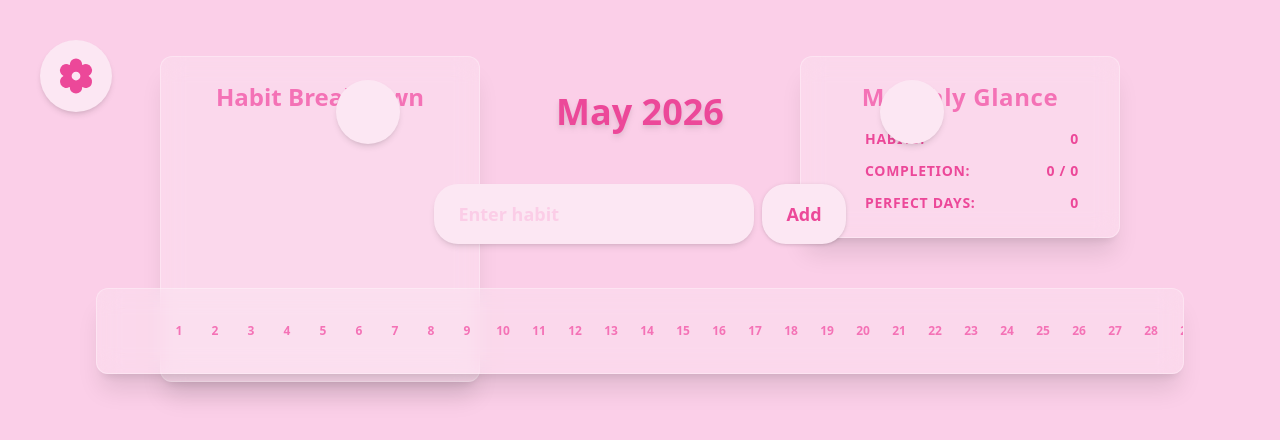
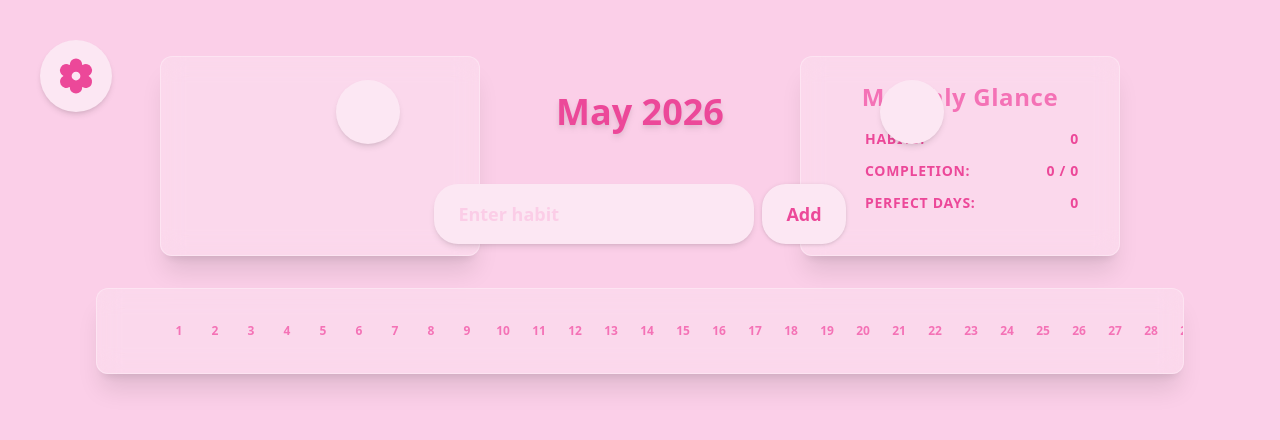
Before and after one commit to Sivdvj/blushboard, a React (Create React App) app: page /tracker in a window 1280 px wide. Shown: the top 440 px of the page. Built offline with nearby package versions, Linux system fonts and the light colour scheme; some icons are missing.

Commit message:
chore: improve chart ui

```diff
--- a/src/components/habit.js
+++ b/src/components/habit.js
@@ -172,18 +172,15 @@ function HabitTracker() {
           <Icon icon="ph:flower-fill" className="w-10 h-10" />
         </button>
 
-        <div className="absolute top-14 left-40 w-80 bg-white/20 backdrop-blur-md rounded-xl shadow-xl border border-white/30 p-6">
-          <h3 className="text-pink-400 text-2xl font-bold mb-4 text-center">
-            Habit Breakdown
-          </h3>
-
-          <PieChart width={250} height={220}>
+        <div className="absolute top-14 left-40 w-80 h-[200px] bg-white/20 backdrop-blur-md rounded-xl shadow-xl border border-white/30 p-6">
+          <div className="flex justify-center">
+            <PieChart width={250} height={150}>
               <Pie
                 data={habitBreakdown}
                 dataKey="value"
                 nameKey="name"
-              innerRadius={45}
-              outerRadius={80}
+                innerRadius={35}
+                outerRadius={70}
                 paddingAngle={1}
               >
                 {habitBreakdown.map((_, index) => (
@@ -198,23 +195,20 @@ function HabitTracker() {
                 ))}
               </Pie>
 
-            <Tooltip />
+              <Tooltip
+                contentStyle={{
+                  backgroundColor: "#fce7f3",
+                  borderRadius: "8px",
+                  color: "#ec4899",
+                }}
+                labelStyle={{ fontWeight: "bold", color: "#ec4899" }}
+                itemStyle={{ color: "#ec4899" }}
+              />
             </PieChart>
-
-          <div className="flex flex-col gap-2 mt-2">
-            {habitBreakdown.map((h) => (
-              <div
-                key={h.name}
-                className="flex justify-between text-pink-500 font-semibold"
-              >
-                <span>{h.name}</span>
-                <span>{h.value}</span>
-              </div>
-            ))}
           </div>
         </div>
 
-        <div className="absolute top-14 right-40 w-80 bg-white/20 backdrop-blur-md rounded-xl shadow-xl border border-white/30 p-6">
+        <div className="absolute top-14 right-40 w-80 h-[200px] bg-white/20 backdrop-blur-md rounded-xl shadow-xl border border-white/30 p-6">
           <h3 className="text-pink-400 text-2xl font-bold mb-4 text-center tracking-wide">
             Monthly Glance
           </h3>
```
Lines whose indentation alone changed are shown as unchanged.
